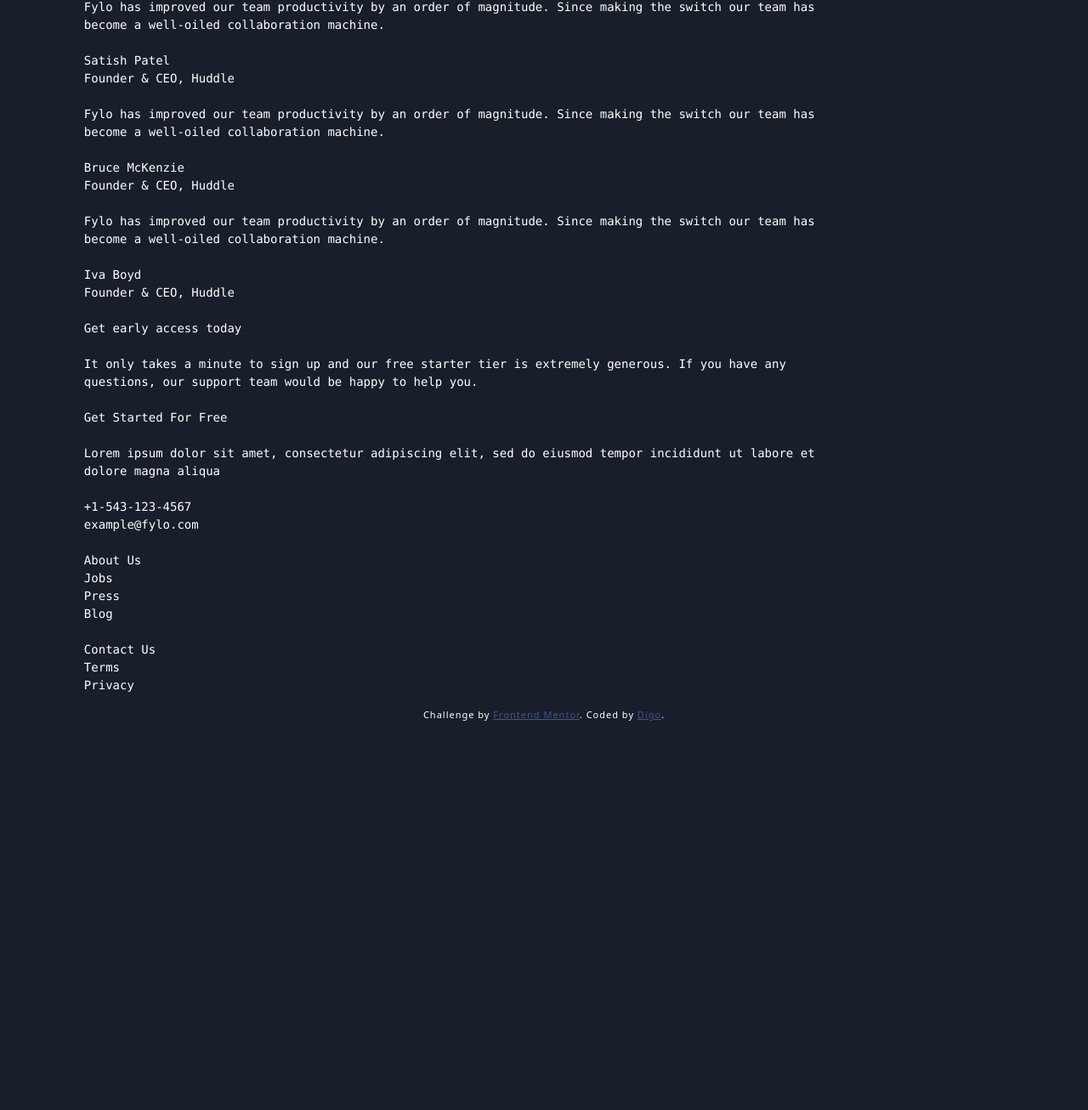
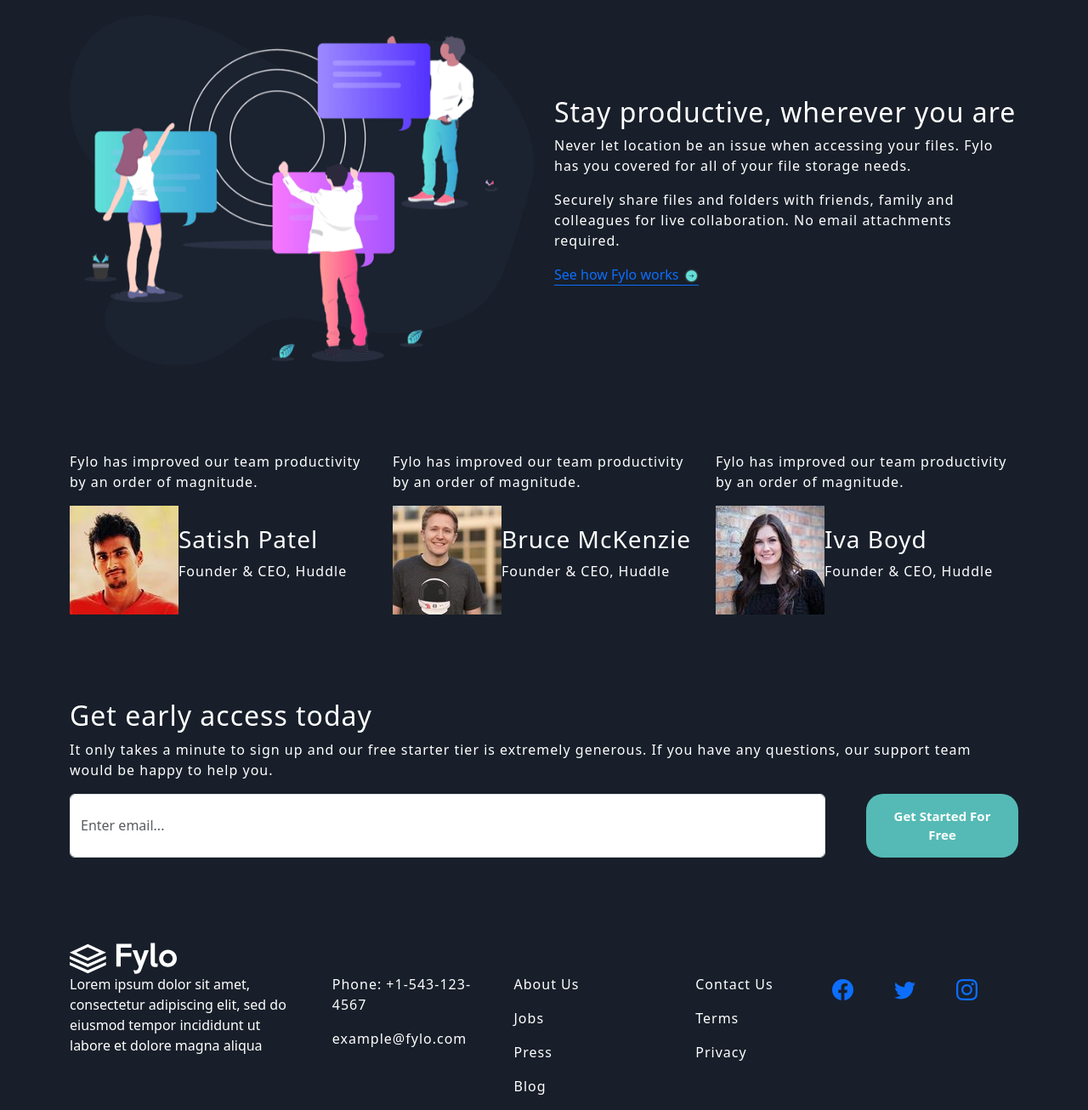
Before and after one commit to rcsilva211/fylo-dark-theme-landing-page-master, a plain HTML site: page index.html in a window 1280 px wide. Shown: the part 1364-2670 px from the top of the page at 85% size. Before the commit the page ends 2214 px from the top, so only its background shows below. Drawn offline with nearby package versions, Linux system fonts and the light colour scheme.

Commit message:
feat(dev): continuation
continuation of the contents

```diff
--- a/index.html
+++ b/index.html
@@ -6,6 +6,7 @@
     <link rel="icon" type="image/png" sizes="32x32" href="./images/favicon-32x32.png" />
     <link rel="stylesheet" href="style.css" />
     <link rel="stylesheet" href="cssreset.css" />
+<link rel="stylesheet" href="https://cdn.jsdelivr.net/npm/bootstrap-icons@1.3.0/font/bootstrap-icons.css">
     <link
       href="https://cdn.jsdelivr.net/npm/bootstrap@5.3.3/dist/css/bootstrap.min.css"
       rel="stylesheet"
@@ -31,10 +32,10 @@
           Fylo stores all your most important files in one secure location. Access them wherever you need, share and
           collaborate with friends, family, and co-workers.
         </p>
-        <a href="#">Get Started</a>
+        <a href="#" class="get-started-btn">Get Started</a>
       </div>
 
-      <section class="text-center grid-section">
+      <section id="grid-section" class="text-center grid-section">
         <div class="grid-item">
           <img src="./images/icon-access-anywhere.svg" alt="access anywhere" />
           <h2>Access your files, anywhere</h2>
@@ -68,64 +69,117 @@
           </p>
         </div>
       </section>
-    </main>
-    <pre>
-  Stay productive, wherever you are
-
+      <section id="productive-section">
+        <div class="row">
+          <div class="col-md-6 col-sm-12">
+            <img src="./images/illustration-stay-productive.png" alt="stay productive" />
+          </div>
+          <div class="col-md-6 col-sm-12 d-flex flex-column justify-content-center">
+            <h2>Stay productive, wherever you are</h2>
+            <p>
               Never let location be an issue when accessing your files. Fylo has you covered for all of your file
               storage needs.
+            </p>
 
+            <p>
               Securely share files and folders with friends, family and colleagues for live collaboration. No email
               attachments required.
+            </p>
+            <a class="fylo-works d-flex text-decoration-none" href="#"
+              >See how Fylo works <img src="./images/icon-arrow.svg" alt="arrow"
+            /></a>
+          </div>
+        </div>
+      </section>
+      <section id="testimonials">
+        <div class="row">
+          <div class="col-md-4 col-sm-12">
+            <p>Fylo has improved our team productivity by an order of magnitude.</p>
+            <div class="d-flex">
+              <img src="./images/profile-1.jpg" alt="Satish Patel" />
+              <div class="d-flex flex-column justify-content-center">
+                <h3>Satish Patel</h3>
+                <p>Founder & CEO, Huddle</p>
+              </div>
+            </div>
+          </div>
+          <div class="col-md-4 col-sm-12">
+            <p>Fylo has improved our team productivity by an order of magnitude.</p>
+            <div class="d-flex">
+              <img src="./images/profile-2.jpg" alt="Bruce McKenzie" />
+              <div class="d-flex flex-column justify-content-center">
+                <h3>Bruce McKenzie</h3>
+                <p>Founder & CEO, Huddle</p>
+              </div>
+            </div>
+          </div>
+          <div class="col-md-4 col-sm-12">
+            <p>Fylo has improved our team productivity by an order of magnitude.</p>
+            <div class="d-flex">
+              <img src="./images/profile-3.jpg" alt="Ivar Boyd" />
+              <div class="d-flex flex-column justify-content-center">
+                <h3>Iva Boyd</h3>
+                <p>Founder & CEO, Huddle</p>
+              </div>
+            </div>
+          </div>
+        </div>
+      </section>
 
-  See how Fylo works
-
-  Fylo has improved our team productivity by an order of magnitude. Since making the switch our team has
-  become a well-oiled collaboration machine.
-
-  Satish Patel
-  Founder & CEO, Huddle
-
-  Fylo has improved our team productivity by an order of magnitude. Since making the switch our team has
-  become a well-oiled collaboration machine.
-
-  Bruce McKenzie
-  Founder & CEO, Huddle
-
-  Fylo has improved our team productivity by an order of magnitude. Since making the switch our team has
-  become a well-oiled collaboration machine.
-
-  Iva Boyd
-  Founder & CEO, Huddle
-
-  Get early access today
-
-  It only takes a minute to sign up and our free starter tier is extremely generous. If you have any
-  questions, our support team would be happy to help you.
-
+      <section id="cta">
+        <h2>Get early access today</h2>
+        <p>
+          It only takes a minute to sign up and our free starter tier is extremely generous. If you have any questions,
+          our support team would be happy to help you.
+        </p>
+        <form class="d-flex" role="search">
+          <input
+            class="form-control me-5"
+            type="search"
+            placeholder="Enter email..."
+            aria-label="Search"
+          />
+          <button class="get-started-btn" type="submit">
             Get Started For Free
-
+          </button>
+      </section>
+    </main>
+    <footer>
+      <div class="row">
+        <img src="./images/logo.svg" style="width: 150px; height: auto;" alt="">
+      </div>
+      <div class="row justify-content-between">
+        <div class="col-md-3 col-sm-12">
           Lorem ipsum dolor sit amet, consectetur adipiscing elit, sed do eiusmod tempor incididunt ut labore et
   dolore magna aliqua
-
-  +1-543-123-4567
-  example@fylo.com
-
-  About Us
-  Jobs
-  Press
-  Blog
-
-  Contact Us
-  Terms
-  Privacy
-</pre
-    >
-    <footer>
-      <p class="attribution">
-        Challenge by <a href="https://www.frontendmentor.io?ref=challenge" target="_blank">Frontend Mentor</a>. Coded by
-        <a href="#">Digo</a>.
-      </p>
+        </div>
+        <div class="col-md-2 col-sm-12">
+          <p>Phone: +1-543-123-4567</p>
+          <p>example@fylo.com</p>
+        </div>
+        <div class="col-md-2 col-sm-12">
+          <p>About Us</p>
+          <p>Jobs</p>
+          <p>Press</p>
+          <p>Blog</p>
+        </div>
+        <div class="col-md-2 col-sm-12">
+          <p>Contact Us</p>
+          <p>Terms</p>
+          <p>Privacy</p>
+        </div>
+        <div class="col-md-2 col-sm-12 d-flex justify-content-md-end justify-content-sm-center">
+          <a href="#" class="me-lg-5 me-md-3 me-sm-1">
+            <i class="bi bi-facebook"></i>
+          </a>
+          <a href="#" class="me-lg-5 me-md-3 me-sm-1">
+            <i class="bi bi-twitter"></i>
+          </a>
+          <a href="#" class="me-lg-5 me-md-3 me-sm-1">
+            <i class="bi bi-instagram"></i>
+          </a>
+        </div>
+      </div>
     </footer>
 
     <script
--- a/style.css
+++ b/style.css
@@ -4,18 +4,23 @@ html {
   height: 100%;
   padding: 0;
   margin: 0;
+  background-color: hsl(218, 28%, 13%) !important;
+  color: white !important;
 }
 
-html,
-body {
-  background-color: hsl(218, 28%, 13%) !important;
-  color: white !important;
+* {
+  box-sizing: border-box;
+}
+
+section {
+  margin: 100px 0;
 }
 
 header {
   display: flex;
   justify-content: space-between;
   align-items: center;
+  margin-top: 30px;
 }
 
 header img {
@@ -26,12 +31,26 @@ header img {
   display: inline-block;
 }
 
-.attribution {
-  font-size: 11px;
-  text-align: center;
+.navigation a {
+  color: white;
+  text-decoration: none;
+  padding: 0 20px;
 }
-.attribution a {
-  color: hsl(228, 45%, 44%);
+
+.get-started-btn {
+  background-color: hsl(176, 68%, 64%, 0.8);
+  color: white;
+  border: none;
+  padding: 15px 30px;
+  border-radius: 20px;
+  font-weight: 700;
+  font-size: 15px;
+  text-decoration: none;
+  transition: all 0.3s ease-in-out;
+}
+
+.get-started-btn:hover {
+  background-color: hsl(176, 68%, 64%);
 }
 
 .grid-section {
@@ -45,3 +64,33 @@ header img {
   width: auto;
   max-height: 100px;
 }
+
+.fylo-works {
+  border-bottom: 1px solid;
+  width: max-content;
+}
+
+.fylo-works img {
+  height: 70%;
+  width: auto;
+  margin: 5px 0 0 7px;
+}
+
+i {
+  font-size: 25px;
+}
+
+@media screen and (max-width: 768px) {
+  .grid-section {
+    grid-template-columns: 1fr;
+    grid-template-rows: repeat(4, 1fr);
+  }
+}
+
+.attribution {
+  font-size: 11px;
+  text-align: center;
+}
+.attribution a {
+  color: hsl(228, 45%, 44%);
+}
```
Lines whose indentation alone changed are shown as unchanged.
